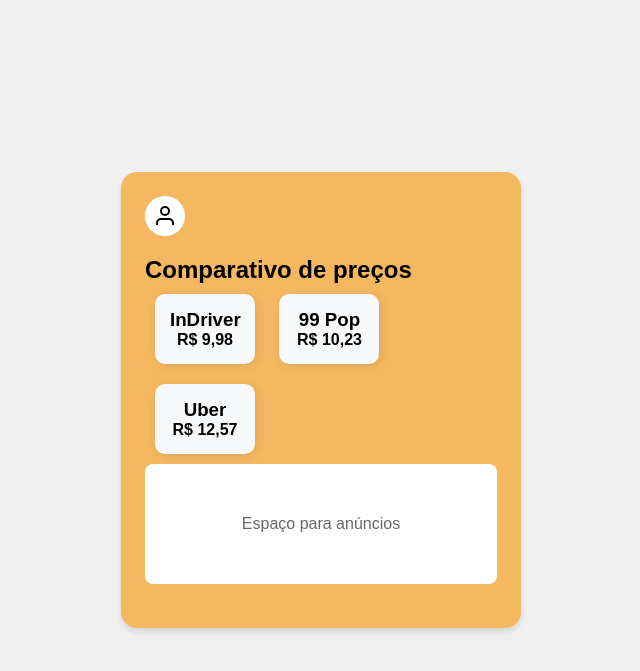
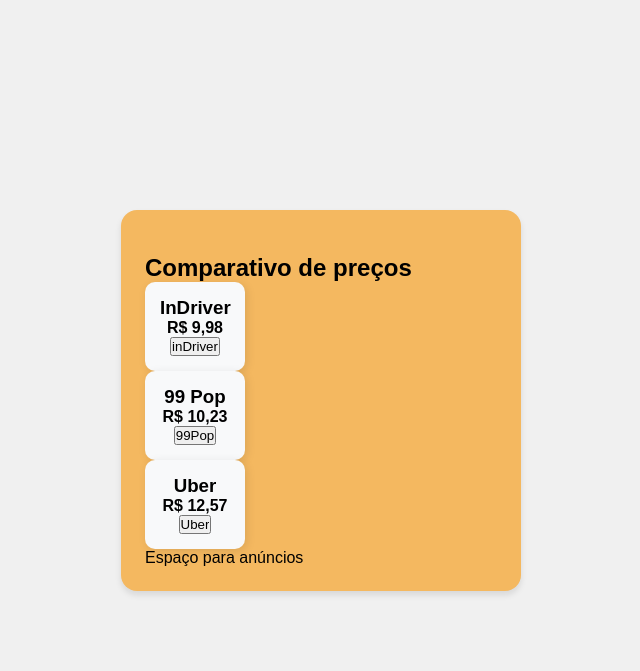
Before and after one commit to vitorLevi17/AppCorrida, a Django app: page /comparar/1/1/1/1/ in a window 1280 px wide. Shown: the top 671 px of the page, without its empty margins (319-959 px from the left). Run offline with Django 5.2, Linux system fonts and the light colour scheme.

Commit message:
Estilização e redirecionamento dos apps

```diff
--- a/AppCorridas/manage.py
+++ b/AppCorridas/manage.py
@@ -3,10 +3,8 @@
 import os
 import sys
 #3-Enviar para os aplicativos e receber os preços
-#4-Redirecionar o usuario para o aplicativo
-#anuncios 1/2
-#hospedar pythonanywhere
-#Adicionar parada
+#hospedar pythonanywhere -> anuncios 1/2 ->
+# Adicionar parada
 def main():
     """Run administrative tasks."""
     os.environ.setdefault('DJANGO_SETTINGS_MODULE', 'setup.settings')
--- a/AppCorridas/static/style.css
+++ b/AppCorridas/static/style.css
@@ -1,3 +1,4 @@
+/* Reset e configuração global */
 * {
     margin: 0;
     padding: 0;
@@ -5,6 +6,7 @@
     font-family: Arial, sans-serif;
 }
 
+/* Centraliza a página */
 body {
     display: flex;
     justify-content: center;
@@ -14,6 +16,7 @@
     padding: 20px;
 }
 
+/* Estiliza o card principal */
 .card {
     background-color: #f4b860;
     max-width: 400px;
@@ -23,103 +26,20 @@
     box-shadow: 0 4px 6px rgba(0, 0, 0, 0.1);
 }
 
-        .user-icon {
-            background-color: white;
-            width: 40px;
-            height: 40px;
-            border-radius: 50%;
+/* Alinha os preços horizontalmente */
+.price-container {
     display: flex;
+    justify-content: space-around; /* Espaçamento uniforme */
     align-items: center;
-            justify-content: center;
-            margin-bottom: 20px;
+    margin-top: 20px;
+    gap: 10px;
 }
 
-        .input-field {
-            width: 100%;
-            padding: 12px;
-            margin-bottom: 12px;
-            border: none;
-            border-radius: 8px;
-            background-color: rgba(255, 255, 255, 0.9);
-            font-size: 16px;
-        }
-
-        .add-stop-btn {
-            width: 100%;
-            padding: 12px;
-            background-color: rgba(255, 255, 255, 0.9);
-            border: none;
-            border-radius: 8px;
-            display: flex;
-            align-items: center;
-            gap: 8px;
-            cursor: pointer;
-            margin-bottom: 20px;
-            font-size: 16px;
-        }
-
-        .vehicle-options {
-            display: flex;
-            justify-content: center;
-            gap: 16px;
-            margin-bottom: 20px;
-        }
-
-        .vehicle-btn {
-            background-color: rgba(255, 255, 255, 0.5);
-            border: none;
-            padding: 12px;
-            border-radius: 8px;
-            cursor: pointer;
-            transition: background-color 0.3s;
-        }
-
-        .vehicle-btn.selected {
-            background-color: white;
-        }
-
-        .ad-space {
-            width: 100%;
-            height: 120px;
-            background-color: white;
-            border-radius: 8px;
-            display: flex;
-            align-items: center;
-            justify-content: center;
-            margin-bottom: 20px;
-            color: #666;
-        }
-
-        .confirm-btn {
-            width: 100%;
-            padding: 16px;
-            background-color: #22c55e;
-            color: white;
-            border: none;
-            border-radius: 8px;
-            font-size: 16px;
-            cursor: pointer;
-            transition: background-color 0.3s;
-        }
-
-        .confirm-btn:hover {
-            background-color: #16a34a;
-        }
-
-        button:hover {
-            opacity: 0.9;
-        }
-        .price-container {
-        text-align: center;
-        margin-top: 20px;
-        }
-
+/* Estilização dos cards de preço */
 .price-card {
-            display: inline-block;
     background: #f8f9fa;
     padding: 15px;
     border-radius: 10px;
-            margin: 10px;
     width: 100px;
     text-align: center;
     font-weight: bold;
@@ -127,12 +47,22 @@
     box-shadow: 2px 2px 10px rgba(0, 0, 0, 0.1);
 }
 
+/* Animação ao passar o mouse */
 .price-card:hover {
     transform: scale(1.1);
 }
 
+/* Destacar a opção mais barata */
 .cheapest {
     background: #4CAF50;
     color: white;
     border: 2px solid #388E3C;
 }
+
+/* Responsividade: No celular, os preços ficam empilhados */
+@media (max-width: 600px) {
+    .price-container {
+        flex-direction: column;
+        gap: 15px;
+    }
+}
--- a/AppCorridas/templates/comparar.html
+++ b/AppCorridas/templates/comparar.html
@@ -12,28 +12,26 @@
 </head>
 <body>
     <div class="card">
-        <div class="user-icon">
-            <svg width="24" height="24" viewBox="0 0 24 24" fill="none" stroke="currentColor" stroke-width="2">
-                <path d="M20 21v-2a4 4 0 0 0-4-4H8a4 4 0 0 0-4 4v2"></path>
-                <circle cx="12" cy="7" r="4"></circle>
-            </svg>
-        </div>
         <div class="price-container"></div>
             <h2>Comparativo de preços</h2>
 
         <div class="price-card ">
             <h3>InDriver</h3>
             <p>R$ {{ driver }}</p>
+            <a href="https://indrive.com/pt-br"> <input type="button" value="inDriver"></a>
         </div>
 
         <div class="price-card ">
             <h3>99 Pop</h3>
             <p>R$ {{ pop }}</p>
+            <a href="https://99app.com/passageiro/99-pop/"> <input type="button" value="99Pop"></a>
         </div>
 
         <div class="price-card ">
             <h3>Uber</h3>
             <p>R$ {{ uber }}</p>
+            <a href="https://www.uber.com/br/pt-br/rider-home/"> <input type="button" value="Uber"></a>
+            <!--  `https://m.uber.com/go/product-selection?pickup=%7B%22latitude%22%3A${latitude}%2C%22longitude%22%3A${longitude}%7D&drop%5B0%5D=%7B%22latitude%22%3A-12.9543985%2C%22longitude%22%3A-38.3553874%7D`; -->
         </div>
         <!-- Anuncios do google ads, codigo de acordo com a documentação fornecida -->
             <div class="ad-space">
```
Lines whose indentation alone changed are shown as unchanged.
